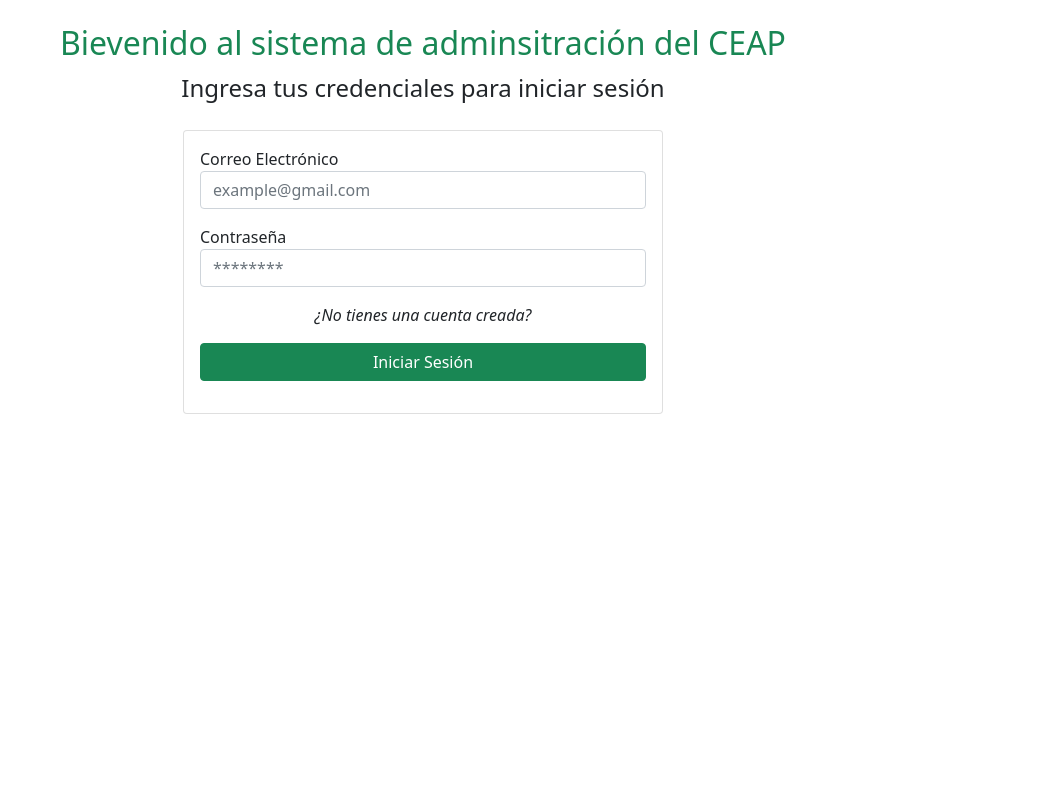
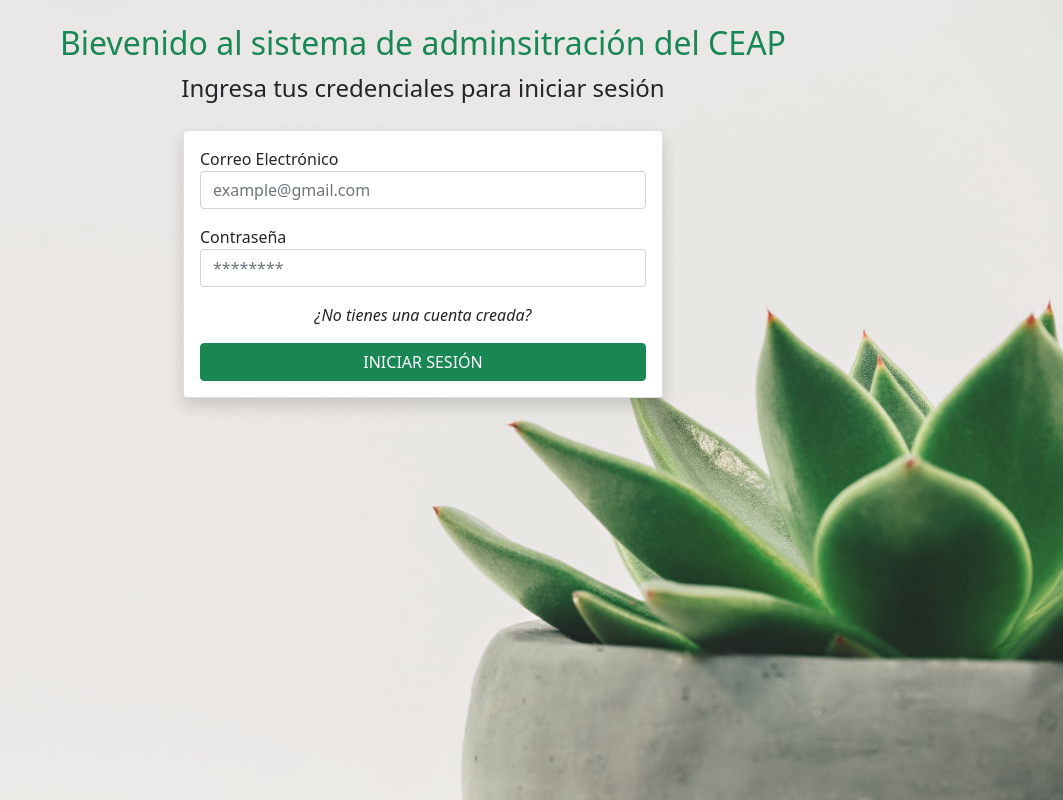
Before and after one commit to ClaudioGuevaraDev/CEAP, a Svelte app in the folder frontend/: page / in a window 1280 px wide. Shown: the whole page, without its empty margins (217-1280 px from the left). Built offline with nearby package versions, Linux system fonts and the light colour scheme.

Commit message:
Diseño de la aplicación avanzado

```diff
--- a/frontend/src/App.svelte
+++ b/frontend/src/App.svelte
@@ -10,6 +10,18 @@
 </script>
 
 <Router>
-  <Route path="/" component={Home} />
+  <main class="wrapper">
+    <Route path="/" component={Home} />
   <Route path="/dashboard" component={Dashboard} />
+  </main>
 </Router>
+
+<style>
+  .wrapper {
+    height: 100%;
+    min-height: 100vh;
+    background-image: url("/src/assets/fondo1.jpg");
+    background-position: center;
+    background-size: cover;
+  }
+</style>
--- /dev/null
+++ b/frontend/src/components/SectionTitle.svelte
@@ -0,0 +1,5 @@
+<script>
+  export let title;
+</script>
+
+<h1 class="mt-3 h3">{title}</h1>
--- a/frontend/src/components/Sidebar.svelte
+++ b/frontend/src/components/Sidebar.svelte
@@ -33,7 +33,6 @@
   >
     Reactivos
   </li>
-  <hr class="solid" />
   <li class="logout-item text-danger mt-4" on:click={logout}>Cerrar Sesión</li>
 </ul>
 
--- /dev/null
+++ b/frontend/src/components/equipos/Equipos.svelte
@@ -0,0 +1,5 @@
+<script>
+    import SectionTitle from "../SectionTitle.svelte";
+</script>
+
+<SectionTitle title="Equipos"/>
--- /dev/null
+++ b/frontend/src/components/reactivos/Reactivos.svelte
@@ -0,0 +1,5 @@
+<script>
+    import SectionTitle from "../SectionTitle.svelte";
+</script>
+
+<SectionTitle title="Reactivos"/>
--- a/frontend/src/screens/Dashboard.svelte
+++ b/frontend/src/screens/Dashboard.svelte
@@ -1,5 +1,8 @@
 <script>
   import Sidebar from "../components/Sidebar.svelte";
+  import Usuarios from "../components/usuarios/Usuarios.svelte";
+  import Reactivos from "../components/reactivos/Reactivos.svelte";
+  import Equipos from "../components/equipos/Equipos.svelte";
 
   let section = "usuarios";
 
@@ -12,7 +15,16 @@
   <div class="columns col-md-3 overflow-auto">
     <Sidebar {section} {handleSection} />
   </div>
-  <div class="columns col-md-9 overflow-auto">
+  <div class="columns col-md-9 overflow-auto p-4">
+    {#if section === "usuarios"}
+      <Usuarios />
+    {/if}
+    {#if section === "reactivos"}
+      <Reactivos />
+    {/if}
+    {#if section === "equipos"}
+      <Equipos />
+    {/if}
   </div>
 </div>
 
@@ -20,5 +32,4 @@
   .columns {
     max-height: 100vh;
   }
-
 </style>
--- a/frontend/src/screens/Home.svelte
+++ b/frontend/src/screens/Home.svelte
@@ -21,7 +21,7 @@
       ? "iniciar sesión"
       : "registrarte"}
   </p>
-  <div class="card form-container">
+  <div class="card form-container shadow bg-body rounded">
     <div class="card-body">
       {#if authSection === false}
         <div class="mb-3">
@@ -74,15 +74,15 @@
           >
         </p>
       </div>
-      <div class="mb-3">
+      <div>
         <button
           class="btn btn-success w-100"
           on:click={() => navigate("/dashboard")}
         >
           {#if authSection}
-            Iniciar Sesión
+            INICIAR SESIÓN
           {:else}
-            Registrarte
+            REGISTRARSE
           {/if}
         </button>
       </div>
```
Also changed, not shown: frontend/src/components/usuarios/Usuarios.svelte (added, +7 -0 lines), frontend/src/assets/fondo.jpg (added), frontend/src/assets/fondo1.jpg (added).
